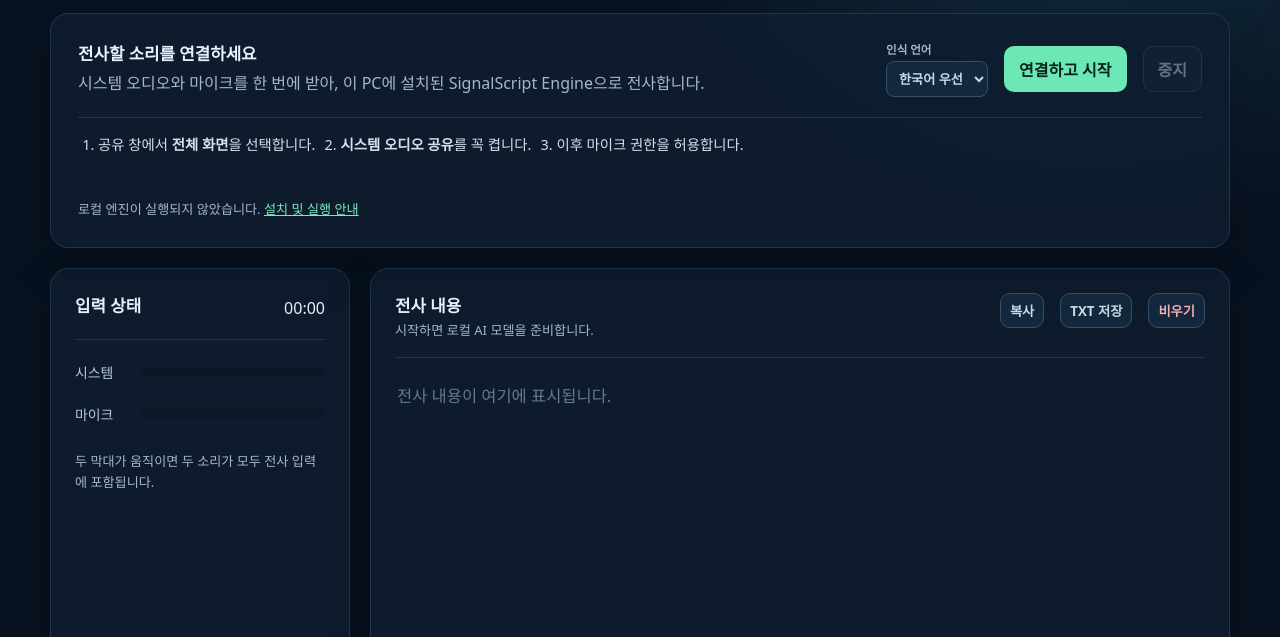
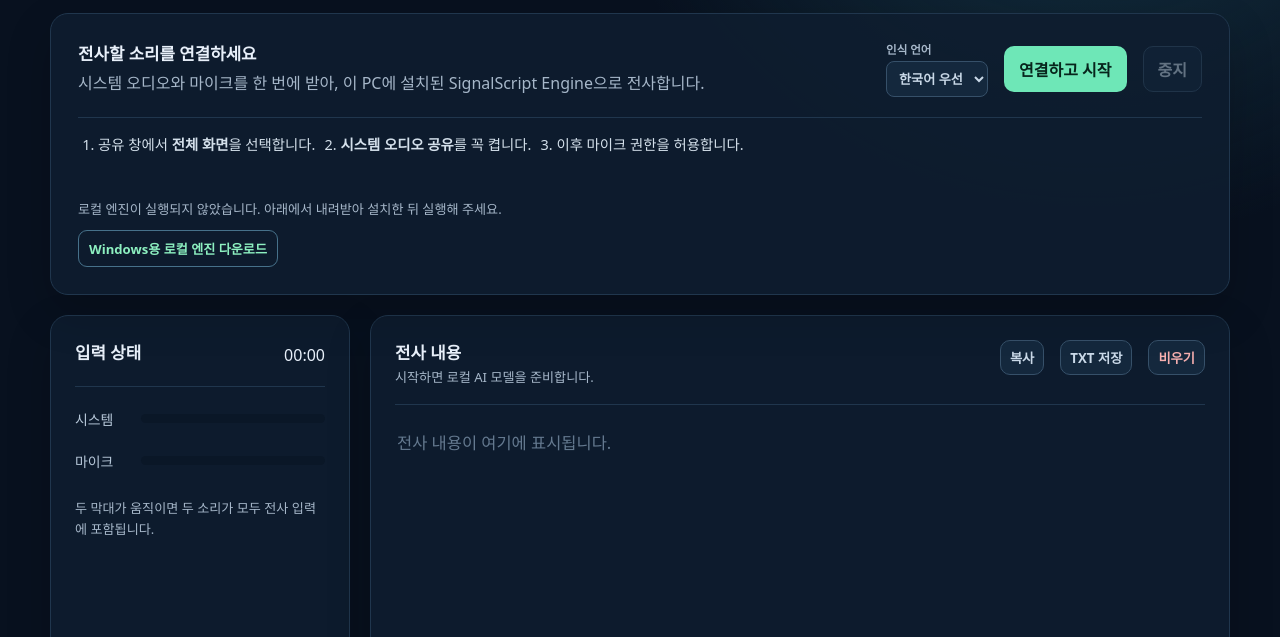
Before and after one commit to aisiae/SignalScript, a plain HTML site: page index.html in a window 1280 px wide. Shown: the part 163-800 px from the top of the page. Drawn offline with Linux system fonts and the light colour scheme; no server answers.

Commit message:
feat: offer local engine download from web app

```diff
--- a/app.js
+++ b/app.js
@@ -25,7 +25,7 @@ async function checkEngine() {
     return engineReady;
   } catch {
     engineReady = false;
-    engineStatus.innerHTML = '로컬 엔진이 실행되지 않았습니다. <a href="desktop-engine/README.md" target="_blank">설치 및 실행 안내</a>';
+    engineStatus.textContent = '로컬 엔진이 실행되지 않았습니다. 아래에서 내려받아 설치한 뒤 실행해 주세요.';
     return false;
   }
 }
--- a/index.html
+++ b/index.html
@@ -41,6 +41,7 @@
         </ol>
         <p id="message" class="message" role="alert"></p>
         <p id="engineStatus" class="engine-status">로컬 엔진 연결을 확인하고 있습니다…</p>
+        <a class="engine-download" href="downloads/SignalScript-Engine.zip" download>Windows용 로컬 엔진 다운로드</a>
       </section>
 
       <section class="workspace" aria-label="전사 작업 영역">
--- a/style.css
+++ b/style.css
@@ -11,7 +11,7 @@ h1, h2, p { margin-top: 0; } h1 { margin-bottom: 0; font-size: clamp(2rem, 5vw,
 .setup-card, .meter-card, .transcript-card { border: 1px solid #20364d; border-radius: 18px; background: rgba(14, 29, 47, .88); box-shadow: 0 18px 45px rgba(0, 0, 0, .18); }
 .setup-card { position: relative; margin: 35px 0 20px; padding: 27px; }.setup-copy p, .helper, .privacy-note, #modelStatus, .engine-status { margin-bottom: 0; color: #a6b7c9; line-height: 1.6; }
 .actions { position: absolute; top: 27px; right: 27px; } button { border-radius: 10px; border: 1px solid transparent; padding: 10px 14px; font-weight: 750; }.primary { background: #6ee7b7; color: #07251c; }.primary:hover { background: #9af3cf; }.secondary, .text-button, select { border-color: #365069; color: #cad9e8; background: #14283d; }.secondary:disabled { opacity: .45; cursor: not-allowed; }.text-button { padding: 7px 9px; font-size: .83rem; }.danger { color: #f6afaf; }.language-select { display: grid; gap: 4px; color: #a6b7c9; font-size: .72rem; font-weight: 700; }.language-select select { border: 1px solid #365069; border-radius: 8px; padding: 7px 8px; font: inherit; font-size: .82rem; }
-.steps { display: flex; flex-wrap: wrap; gap: 8px 25px; padding: 15px 0 0 20px; margin: 20px 0 0; border-top: 1px solid #20364d; color: #d4e0eb; font-size: .9rem; }.message { min-height: 1.2rem; margin: 16px 0 0; color: #ffcf85; font-size: .9rem; }.engine-status { margin: 10px 0 0; font-size: .82rem; }.engine-status a { color: #7ce8bd; }
+.steps { display: flex; flex-wrap: wrap; gap: 8px 25px; padding: 15px 0 0 20px; margin: 20px 0 0; border-top: 1px solid #20364d; color: #d4e0eb; font-size: .9rem; }.message { min-height: 1.2rem; margin: 16px 0 0; color: #ffcf85; font-size: .9rem; }.engine-status { margin: 10px 0 0; font-size: .82rem; }.engine-download { display: inline-block; margin-top: 10px; border: 1px solid #46718a; border-radius: 9px; padding: 8px 10px; color: #8df0c0; font-size: .82rem; font-weight: 750; text-decoration: none; }.engine-download:hover { background: #163a39; }
 .workspace { display: grid; grid-template-columns: 300px 1fr; gap: 20px; }.meter-card, .transcript-card { padding: 24px; }.meter-card .section-heading { border-bottom: 1px solid #20364d; padding-bottom: 16px; }.meter-row { display: grid; grid-template-columns: 54px 1fr; gap: 12px; align-items: center; margin-top: 22px; color: #b7c8d9; font-size: .87rem; }.meter { overflow: hidden; height: 9px; border-radius: 999px; background: #0a1727; }.meter i { display: block; width: 0; height: 100%; border-radius: inherit; background: linear-gradient(90deg, #4fd1c5, #98f0a4); transition: width .08s linear; }.helper { margin-top: 27px; font-size: .82rem; }
 .transcript-heading { align-items: flex-start; border-bottom: 1px solid #20364d; padding-bottom: 16px; }.transcript-heading h2 { margin-bottom: 3px; }.transcript-heading p { font-size: .82rem; }.transcript { min-height: 390px; padding: 23px 2px; outline: none; white-space: pre-wrap; font-size: 1.03rem; line-height: 1.8; color: #eef6fe; }.transcript:empty::before { content: attr(data-placeholder); color: #64798f; }
 .privacy-note { margin: 18px 4px 0; font-size: .8rem; }
```
Also changed, not shown: 2 other files.
